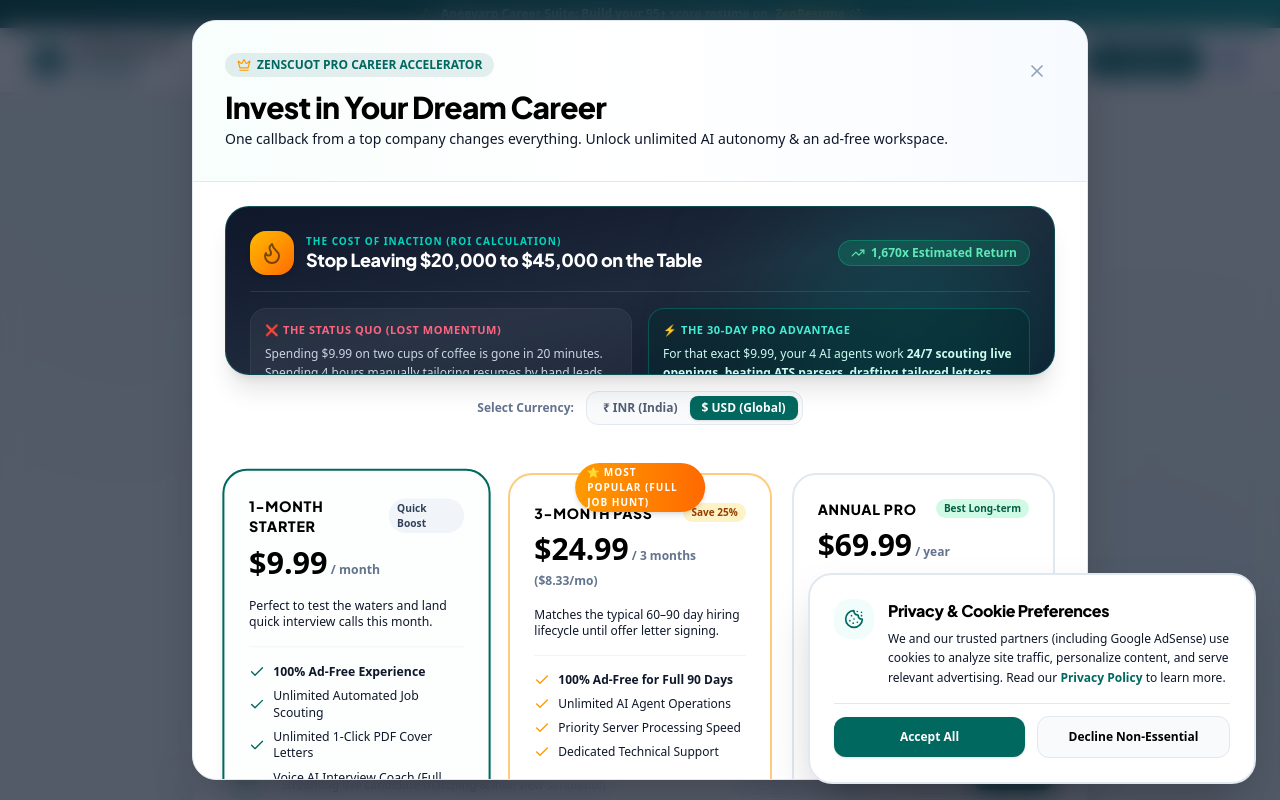
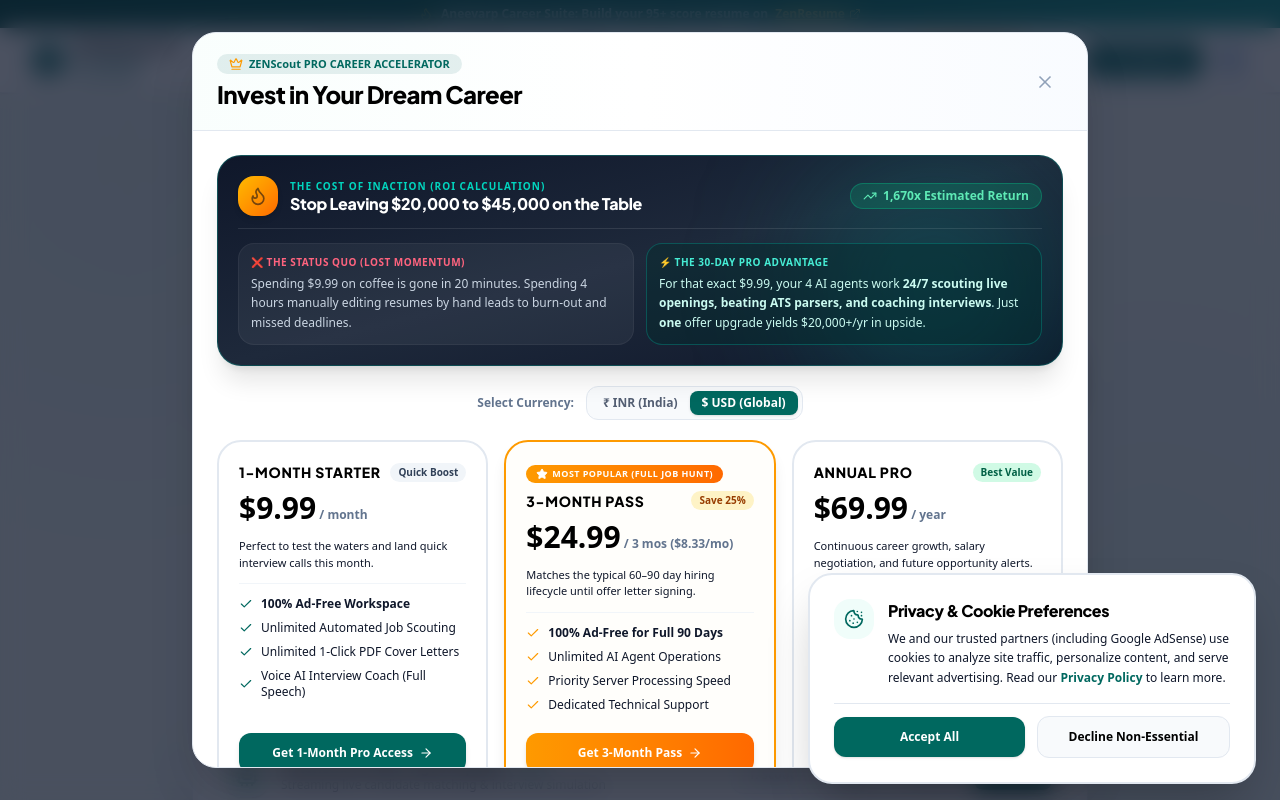
Before and after one commit to jagadeesvarrao-design/ai-job-search-agent, a Next.js app: page / in a window 1280 px wide. Both pictures are taken after a click on the button "Upgrade Pro". Shown: the top 800 px of the page. Built offline with nearby package versions, Linux system fonts and the light colour scheme.

Commit message:
fix(ui): polish PricingModal layout - fix typo, clean up badge collisions, optimize modal height and padding

```diff
--- a/src/components/PricingModal.tsx
+++ b/src/components/PricingModal.tsx
@@ -57,28 +57,25 @@
         setUpgradeSuccess(false);
         onClose();
       }, 2000);
-    }, 1200);
+    }, 1000);
   };
 
   const isINR = currency === "INR";
 
   return (
-    <div className="fixed inset-0 bg-slate-900/70 backdrop-blur-md z-50 flex items-center justify-center p-3 md:p-4 overflow-y-auto animate-in fade-in duration-200">
-      <div className="bg-white dark:bg-[#141B20] rounded-3xl border border-[#E2E8F0] dark:border-[#232D36] shadow-2xl max-w-4xl w-full max-h-[95vh] flex flex-col overflow-hidden my-auto animate-in zoom-in-95 duration-200">
+    <div className="fixed inset-0 bg-slate-900/75 backdrop-blur-md z-50 flex items-center justify-center p-2 sm:p-4 overflow-y-auto animate-in fade-in duration-200">
+      <div className="bg-white dark:bg-[#141B20] rounded-3xl border border-[#E2E8F0] dark:border-[#232D36] shadow-2xl max-w-4xl w-full max-h-[92vh] flex flex-col overflow-hidden my-auto animate-in zoom-in-95 duration-200">
 
-        {/* Modal Header */}
-        <div className="p-6 md:p-8 border-b border-[#E2E8F0] dark:border-[#232D36] bg-gradient-to-r from-teal-50/50 via-white to-blue-50/50 dark:from-[#141B20] dark:via-[#1A2228] dark:to-[#141B20] flex justify-between items-start">
+        {/* Compact Modal Header */}
+        <div className="px-6 py-5 border-b border-[#E2E8F0] dark:border-[#232D36] bg-gradient-to-r from-teal-50/40 via-white to-blue-50/40 dark:from-[#141B20] dark:via-[#1A2228] dark:to-[#141B20] flex justify-between items-center">
           <div>
-            <div className="inline-flex items-center gap-1.5 bg-[#00685F]/10 dark:bg-teal-900/30 text-[#00685F] dark:text-[#2DD4BF] text-xs font-black px-3 py-1 rounded-full mb-3">
+            <div className="inline-flex items-center gap-1.5 bg-[#00685F]/10 dark:bg-teal-900/30 text-[#00685F] dark:text-[#2DD4BF] text-[11px] font-extrabold px-3 py-0.5 rounded-full mb-1">
               <Crown className="w-3.5 h-3.5 text-amber-500" />
-              <span>ZENSCUOT PRO CAREER ACCELERATOR</span>
+              <span>ZENScout PRO CAREER ACCELERATOR</span>
             </div>
-            <h2 className="text-2xl md:text-3xl font-black text-black dark:text-white tracking-tight">
+            <h2 className="text-xl md:text-2xl font-black text-black dark:text-white tracking-tight">
               Invest in Your Dream Career
             </h2>
-            <p className="text-xs md:text-sm text-[#0F172A] dark:text-[#CBD5E1] font-medium mt-1">
-              One callback from a top company changes everything. Unlock unlimited AI autonomy & an ad-free workspace.
-            </p>
           </div>
 
           <button
@@ -90,58 +87,58 @@
           </button>
         </div>
 
+        {/* Modal Scrollable Body */}
+        <div className="p-5 md:p-6 overflow-y-auto flex-1 space-y-5">
+
           {/* ELITE GROWTH MARKETING CONVERSION ENGINE */}
-        <div className="mx-6 md:mx-8 mt-6 p-5 md:p-6 rounded-3xl bg-gradient-to-br from-[#0F172A] via-[#1E293B] to-[#0F172A] text-white shadow-xl border border-teal-500/30 text-left relative overflow-hidden">
-          {/* Ambient Glow */}
-          <div className="absolute top-0 right-0 w-72 h-72 bg-teal-500/20 rounded-full blur-3xl pointer-events-none"></div>
+          <div className="p-5 rounded-3xl bg-gradient-to-br from-[#0F172A] via-[#1E293B] to-[#0F172A] text-white shadow-xl border border-teal-500/30 text-left relative overflow-hidden">
+            <div className="absolute top-0 right-0 w-64 h-64 bg-teal-500/20 rounded-full blur-3xl pointer-events-none"></div>
 
-          <div className="flex flex-col md:flex-row items-start md:items-center justify-between gap-4 pb-4 border-b border-white/10 relative z-10">
+            <div className="flex flex-col sm:flex-row items-start sm:items-center justify-between gap-3 pb-3 border-b border-white/10 relative z-10">
               <div className="flex items-center gap-3">
-              <div className="w-11 h-11 rounded-2xl bg-gradient-to-br from-amber-400 to-orange-500 text-slate-950 flex items-center justify-center font-black shadow-md flex-shrink-0">
-                <Flame className="w-6 h-6 animate-pulse text-slate-950" />
+                <div className="w-10 h-10 rounded-2xl bg-gradient-to-br from-amber-400 to-orange-500 text-slate-950 flex items-center justify-center font-black shadow-md flex-shrink-0">
+                  <Flame className="w-5 h-5 animate-pulse text-slate-950" />
                 </div>
                 <div>
                   <span className="text-[10px] font-black uppercase tracking-widest text-teal-400 block">
                     The Cost of Inaction (ROI Calculation)
                   </span>
-                <h3 className="text-base md:text-lg font-black text-white leading-tight">
+                  <h3 className="text-sm md:text-base font-black text-white leading-tight">
                     Stop Leaving {isINR ? "₹5,00,000+ to ₹15,00,000" : "$20,000 to $45,000"} on the Table
                   </h3>
                 </div>
               </div>
 
-            <div className="inline-flex items-center gap-1.5 bg-emerald-500/20 border border-emerald-400/30 px-3 py-1 rounded-full text-emerald-300 text-xs font-black self-start md:self-auto">
+              <div className="inline-flex items-center gap-1.5 bg-emerald-500/20 border border-emerald-400/30 px-3 py-1 rounded-full text-emerald-300 text-xs font-black self-start sm:self-auto">
                 <TrendingUp className="w-3.5 h-3.5" />
                 <span>1,670x Estimated Return</span>
               </div>
             </div>
 
-          <div className="grid md:grid-cols-2 gap-4 pt-4 text-xs relative z-10">
-            {/* The Daily Routine Trap */}
-            <div className="bg-white/5 p-3.5 rounded-2xl border border-white/5 space-y-1.5">
-              <span className="text-[11px] font-black uppercase tracking-wider text-rose-400 flex items-center gap-1">
+            <div className="grid md:grid-cols-2 gap-3 pt-3.5 text-xs relative z-10">
+              <div className="bg-white/5 p-3 rounded-2xl border border-white/5 space-y-1">
+                <span className="text-[10px] font-black uppercase tracking-wider text-rose-400 flex items-center gap-1">
                   <span>❌ The Status Quo (Lost Momentum)</span>
                 </span>
-              <p className="text-slate-300 leading-relaxed font-normal">
-                Spending {isINR ? "₹299 on a single Swiggy dinner or movie ticket" : "$9.99 on two cups of coffee"} is gone in 20 minutes. Spending 4 hours manually tailoring resumes by hand leads to burn-out and missed deadlines.
+                <p className="text-slate-300 leading-relaxed font-normal text-[11px] sm:text-xs">
+                  Spending {isINR ? "₹299 on a Swiggy meal or popcorn" : "$9.99 on coffee"} is gone in 20 minutes. Spending 4 hours manually editing resumes by hand leads to burn-out and missed deadlines.
                 </p>
               </div>
 
-            {/* The Pro Transformation */}
-            <div className="bg-teal-950/40 p-3.5 rounded-2xl border border-teal-500/30 space-y-1.5">
-              <span className="text-[11px] font-black uppercase tracking-wider text-teal-300 flex items-center gap-1">
+              <div className="bg-teal-950/40 p-3 rounded-2xl border border-teal-500/30 space-y-1">
+                <span className="text-[10px] font-black uppercase tracking-wider text-teal-300 flex items-center gap-1">
                   <span>⚡ The 30-Day Pro Advantage</span>
                 </span>
-              <p className="text-teal-100 leading-relaxed font-normal">
-                For that exact {isINR ? "₹299" : "$9.99"}, your 4 AI agents work <strong>24/7 scouting live openings, beating ATS parsers, drafting tailored letters, and coaching mock interviews</strong>.
-                Just <strong>one</strong> offer upgrade easily yields {isINR ? "₹5,00,000+ LPA" : "$20,000+/yr"} in career upside.
+                <p className="text-teal-100 leading-relaxed font-normal text-[11px] sm:text-xs">
+                  For that exact {isINR ? "₹299" : "$9.99"}, your 4 AI agents work <strong>24/7 scouting live openings, beating ATS parsers, and coaching interviews</strong>.
+                  Just <strong>one</strong> offer upgrade yields {isINR ? "₹5,00,000+ LPA" : "$20,000+/yr"} in upside.
                 </p>
               </div>
             </div>
           </div>
 
           {/* Currency Switcher */}
-        <div className="flex justify-center items-center gap-3 my-4 px-6">
+          <div className="flex justify-center items-center gap-3">
             <span className="text-xs font-bold text-slate-500 dark:text-slate-400">Select Currency:</span>
             <div className="inline-flex bg-[#F8FAFC] dark:bg-[#1A2228] p-1 rounded-xl border border-[#E2E8F0] dark:border-[#232D36]">
               <button
@@ -168,15 +165,10 @@
           </div>
 
           {/* PRICING CARDS GRID */}
-        <div className="p-6 md:p-8 pt-0 overflow-y-auto flex-1">
-          <div className="grid grid-cols-1 md:grid-cols-3 gap-5">
+          <div className="grid grid-cols-1 md:grid-cols-3 gap-4 text-left">
 
-            {/* 1. MONTHLY PLAN (THE MOTIVATED STARTER) */}
-            <div className={`p-6 rounded-3xl border-2 transition-all flex flex-col justify-between relative ${
-              selectedPlan === "monthly"
-                ? "border-[#00685F] dark:border-[#2DD4BF] bg-teal-50/20 dark:bg-teal-950/20 shadow-lg scale-[1.02]"
-                : "border-[#E2E8F0] dark:border-[#232D36] bg-white dark:bg-[#141B20] hover:border-slate-300"
-            }`}>
+            {/* 1. MONTHLY PLAN */}
+            <div className="p-5 rounded-3xl border-2 border-[#E2E8F0] dark:border-[#232D36] bg-white dark:bg-[#141B20] hover:border-slate-300 transition-all flex flex-col justify-between">
               <div>
                 <div className="flex justify-between items-center mb-2">
                   <h4 className="font-extrabold text-sm text-black dark:text-white uppercase tracking-wider">1-Month Starter</h4>
@@ -185,32 +177,32 @@
                   </span>
                 </div>
 
-                <div className="mb-4">
+                <div className="mb-3">
                   <span className="text-3xl font-black text-black dark:text-white">
                     {isINR ? "₹299" : "$9.99"}
                   </span>
                   <span className="text-xs text-slate-500 font-semibold"> / month</span>
                 </div>
 
-                <p className="text-xs text-[#0F172A] dark:text-[#CBD5E1] font-medium mb-4 pb-4 border-b border-slate-100 dark:border-slate-800">
+                <p className="text-[11px] text-[#0F172A] dark:text-[#CBD5E1] font-medium mb-3 pb-3 border-b border-slate-100 dark:border-slate-800">
                   Perfect to test the waters and land quick interview calls this month.
                 </p>
 
                 <ul className="space-y-2 text-xs text-[#0F172A] dark:text-[#CBD5E1] font-medium">
                   <li className="flex items-center gap-2">
-                    <Check className="w-4 h-4 text-[#00685F] dark:text-[#2DD4BF] flex-shrink-0" />
-                    <span><strong>100% Ad-Free Experience</strong></span>
+                    <Check className="w-3.5 h-3.5 text-[#00685F] dark:text-[#2DD4BF] flex-shrink-0" />
+                    <span><strong>100% Ad-Free Workspace</strong></span>
                   </li>
                   <li className="flex items-center gap-2">
-                    <Check className="w-4 h-4 text-[#00685F] dark:text-[#2DD4BF] flex-shrink-0" />
+                    <Check className="w-3.5 h-3.5 text-[#00685F] dark:text-[#2DD4BF] flex-shrink-0" />
                     <span>Unlimited Automated Job Scouting</span>
                   </li>
                   <li className="flex items-center gap-2">
-                    <Check className="w-4 h-4 text-[#00685F] dark:text-[#2DD4BF] flex-shrink-0" />
+                    <Check className="w-3.5 h-3.5 text-[#00685F] dark:text-[#2DD4BF] flex-shrink-0" />
                     <span>Unlimited 1-Click PDF Cover Letters</span>
                   </li>
                   <li className="flex items-center gap-2">
-                    <Check className="w-4 h-4 text-[#00685F] dark:text-[#2DD4BF] flex-shrink-0" />
+                    <Check className="w-3.5 h-3.5 text-[#00685F] dark:text-[#2DD4BF] flex-shrink-0" />
                     <span>Voice AI Interview Coach (Full Speech)</span>
                   </li>
                 </ul>
@@ -219,57 +211,55 @@
               <button
                 onClick={() => handleCheckout("monthly")}
                 disabled={isUpgrading}
-                className="mt-6 w-full bg-[#00685F] hover:bg-[#005049] dark:bg-[#14B8A6] dark:hover:bg-[#0D9488] text-white font-black py-3 px-4 rounded-xl text-xs transition-all shadow-md active:scale-95 btn-tactile flex items-center justify-center gap-1.5"
+                className="mt-5 w-full bg-[#00685F] hover:bg-[#005049] dark:bg-[#14B8A6] dark:hover:bg-[#0D9488] text-white font-black py-3 px-4 rounded-xl text-xs transition-all shadow-md active:scale-95 btn-tactile flex items-center justify-center gap-1.5"
               >
                 <span>Get 1-Month Pro Access</span>
                 <ArrowRight className="w-3.5 h-3.5" />
               </button>
             </div>
 
-            {/* 2. 3-MONTH CAREER PASS (MOST POPULAR) */}
-            <div className={`p-6 rounded-3xl border-2 transition-all flex flex-col justify-between relative ${
-              selectedPlan === "quarterly"
-                ? "border-amber-500 dark:border-amber-400 bg-amber-50/20 dark:bg-amber-950/20 shadow-xl scale-[1.03]"
-                : "border-amber-500/50 dark:border-amber-500/30 bg-white dark:bg-[#141B20]"
-            }`}>
-              <div className="absolute -top-3 left-1/2 -translate-x-1/2 bg-gradient-to-r from-amber-500 to-orange-500 text-white text-[10px] font-black uppercase tracking-widest px-3 py-0.5 rounded-full shadow-md">
-                ⭐ Most Popular (Full Job Hunt)
+            {/* 2. 3-MONTH CAREER PASS (CLEANLY ALIGNED) */}
+            <div className="p-5 rounded-3xl border-2 border-amber-500 dark:border-amber-400 bg-amber-50/20 dark:bg-amber-950/20 shadow-lg flex flex-col justify-between relative">
+              <div>
+                {/* Clean inline popular badge */}
+                <div className="inline-flex items-center gap-1 bg-gradient-to-r from-amber-500 to-orange-500 text-white text-[9px] font-black uppercase tracking-wider px-2.5 py-0.5 rounded-full mb-2">
+                  <Star className="w-3 h-3 fill-white" />
+                  <span>MOST POPULAR (FULL JOB HUNT)</span>
                 </div>
 
-              <div>
-                <div className="flex justify-between items-center mb-2 mt-1">
+                <div className="flex justify-between items-center mb-2">
                   <h4 className="font-extrabold text-sm text-black dark:text-white uppercase tracking-wider">3-Month Pass</h4>
                   <span className="text-[10px] bg-amber-100 dark:bg-amber-900/50 text-amber-800 dark:text-amber-300 px-2 py-0.5 rounded-full font-bold">
                     Save 25%
                   </span>
                 </div>
 
-                <div className="mb-4">
+                <div className="mb-3">
                   <span className="text-3xl font-black text-black dark:text-white">
                     {isINR ? "₹699" : "$24.99"}
                   </span>
-                  <span className="text-xs text-slate-500 font-semibold"> / 3 months ({isINR ? "₹233/mo" : "$8.33/mo"})</span>
+                  <span className="text-xs text-slate-500 font-semibold"> / 3 mos ({isINR ? "₹233/mo" : "$8.33/mo"})</span>
                 </div>
 
-                <p className="text-xs text-[#0F172A] dark:text-[#CBD5E1] font-medium mb-4 pb-4 border-b border-slate-100 dark:border-slate-800">
+                <p className="text-[11px] text-[#0F172A] dark:text-[#CBD5E1] font-medium mb-3 pb-3 border-b border-slate-100 dark:border-slate-800">
                   Matches the typical 60–90 day hiring lifecycle until offer letter signing.
                 </p>
 
                 <ul className="space-y-2 text-xs text-[#0F172A] dark:text-[#CBD5E1] font-medium">
                   <li className="flex items-center gap-2">
-                    <Check className="w-4 h-4 text-amber-500 flex-shrink-0" />
+                    <Check className="w-3.5 h-3.5 text-amber-500 flex-shrink-0" />
                     <span><strong>100% Ad-Free for Full 90 Days</strong></span>
                   </li>
                   <li className="flex items-center gap-2">
-                    <Check className="w-4 h-4 text-amber-500 flex-shrink-0" />
+                    <Check className="w-3.5 h-3.5 text-amber-500 flex-shrink-0" />
                     <span>Unlimited AI Agent Operations</span>
                   </li>
                   <li className="flex items-center gap-2">
-                    <Check className="w-4 h-4 text-amber-500 flex-shrink-0" />
+                    <Check className="w-3.5 h-3.5 text-amber-500 flex-shrink-0" />
                     <span>Priority Server Processing Speed</span>
                   </li>
                   <li className="flex items-center gap-2">
-                    <Check className="w-4 h-4 text-amber-500 flex-shrink-0" />
+                    <Check className="w-3.5 h-3.5 text-amber-500 flex-shrink-0" />
                     <span>Dedicated Technical Support</span>
                   </li>
                 </ul>
@@ -278,7 +268,7 @@
               <button
                 onClick={() => handleCheckout("quarterly")}
                 disabled={isUpgrading}
-                className="mt-6 w-full bg-gradient-to-r from-amber-500 to-orange-500 hover:from-amber-600 hover:to-orange-600 text-white font-black py-3 px-4 rounded-xl text-xs transition-all shadow-md active:scale-95 btn-tactile flex items-center justify-center gap-1.5"
+                className="mt-5 w-full bg-gradient-to-r from-amber-500 to-orange-500 hover:from-amber-600 hover:to-orange-600 text-white font-black py-3 px-4 rounded-xl text-xs transition-all shadow-md active:scale-95 btn-tactile flex items-center justify-center gap-1.5"
               >
                 <span>Get 3-Month Pass</span>
                 <ArrowRight className="w-3.5 h-3.5" />
@@ -286,37 +276,37 @@
             </div>
 
             {/* 3. ANNUAL PRO PLAN */}
-            <div className="p-6 rounded-3xl border-2 border-[#E2E8F0] dark:border-[#232D36] bg-white dark:bg-[#141B20] transition-all flex flex-col justify-between hover:border-slate-300">
+            <div className="p-5 rounded-3xl border-2 border-[#E2E8F0] dark:border-[#232D36] bg-white dark:bg-[#141B20] hover:border-slate-300 transition-all flex flex-col justify-between">
               <div>
                 <div className="flex justify-between items-center mb-2">
                   <h4 className="font-extrabold text-sm text-black dark:text-white uppercase tracking-wider">Annual Pro</h4>
                   <span className="text-[10px] bg-emerald-100 dark:bg-emerald-900/50 text-emerald-800 dark:text-emerald-300 px-2 py-0.5 rounded-full font-bold">
-                    Best Long-term
+                    Best Value
                   </span>
                 </div>
 
-                <div className="mb-4">
+                <div className="mb-3">
                   <span className="text-3xl font-black text-black dark:text-white">
                     {isINR ? "₹1,999" : "$69.99"}
                   </span>
                   <span className="text-xs text-slate-500 font-semibold"> / year</span>
                 </div>
 
-                <p className="text-xs text-[#0F172A] dark:text-[#CBD5E1] font-medium mb-4 pb-4 border-b border-slate-100 dark:border-slate-800">
+                <p className="text-[11px] text-[#0F172A] dark:text-[#CBD5E1] font-medium mb-3 pb-3 border-b border-slate-100 dark:border-slate-800">
                   Continuous career growth, salary negotiation, and future opportunity alerts.
                 </p>
 
                 <ul className="space-y-2 text-xs text-[#0F172A] dark:text-[#CBD5E1] font-medium">
                   <li className="flex items-center gap-2">
-                    <Check className="w-4 h-4 text-[#00685F] dark:text-[#2DD4BF] flex-shrink-0" />
+                    <Check className="w-3.5 h-3.5 text-[#00685F] dark:text-[#2DD4BF] flex-shrink-0" />
                     <span><strong>100% Ad-Free 365 Days</strong></span>
                   </li>
                   <li className="flex items-center gap-2">
-                    <Check className="w-4 h-4 text-[#00685F] dark:text-[#2DD4BF] flex-shrink-0" />
+                    <Check className="w-3.5 h-3.5 text-[#00685F] dark:text-[#2DD4BF] flex-shrink-0" />
                     <span>All Future Multi-Agent Upgrades</span>
                   </li>
                   <li className="flex items-center gap-2">
-                    <Check className="w-4 h-4 text-[#00685F] dark:text-[#2DD4BF] flex-shrink-0" />
+                    <Check className="w-3.5 h-3.5 text-[#00685F] dark:text-[#2DD4BF] flex-shrink-0" />
                     <span>VIP Badge & Early Features Access</span>
                   </li>
                 </ul>
@@ -325,7 +315,7 @@
               <button
                 onClick={() => handleCheckout("annual")}
                 disabled={isUpgrading}
-                className="mt-6 w-full bg-[#00685F] hover:bg-[#005049] dark:bg-[#14B8A6] dark:hover:bg-[#0D9488] text-white font-black py-3 px-4 rounded-xl text-xs transition-all shadow-md active:scale-95 btn-tactile flex items-center justify-center gap-1.5"
+                className="mt-5 w-full bg-[#00685F] hover:bg-[#005049] dark:bg-[#14B8A6] dark:hover:bg-[#0D9488] text-white font-black py-3 px-4 rounded-xl text-xs transition-all shadow-md active:scale-95 btn-tactile flex items-center justify-center gap-1.5"
               >
                 <span>Get 1-Year Pass</span>
                 <ArrowRight className="w-3.5 h-3.5" />
@@ -333,15 +323,14 @@
             </div>
           </div>
 
-          {/* Success message */}
           {upgradeSuccess && (
-            <div className="mt-4 p-3 bg-emerald-50 dark:bg-emerald-950 border border-emerald-300 text-emerald-800 dark:text-emerald-200 rounded-xl text-xs font-bold text-center animate-in fade-in">
+            <div className="p-3 bg-emerald-50 dark:bg-emerald-950 border border-emerald-300 text-emerald-800 dark:text-emerald-200 rounded-xl text-xs font-bold text-center animate-in fade-in">
               🎉 Upgrade Successful! You are now a ZenScout PRO member. All ads have been disabled.
             </div>
           )}
 
           {/* Footer Security Assurance */}
-          <div className="mt-6 pt-4 border-t border-slate-100 dark:border-slate-800 flex flex-wrap items-center justify-between text-[11px] text-slate-500 dark:text-slate-400">
+          <div className="pt-3 border-t border-slate-100 dark:border-slate-800 flex flex-wrap items-center justify-between text-[11px] text-slate-500 dark:text-slate-400">
             <div className="flex items-center gap-1.5">
               <ShieldCheck className="w-4 h-4 text-emerald-600" />
               <span>Zero-Backend Security • Cancel Anytime • 100% Ad-Free Guarantee</span>
```
Lines whose indentation alone changed are shown as unchanged.
